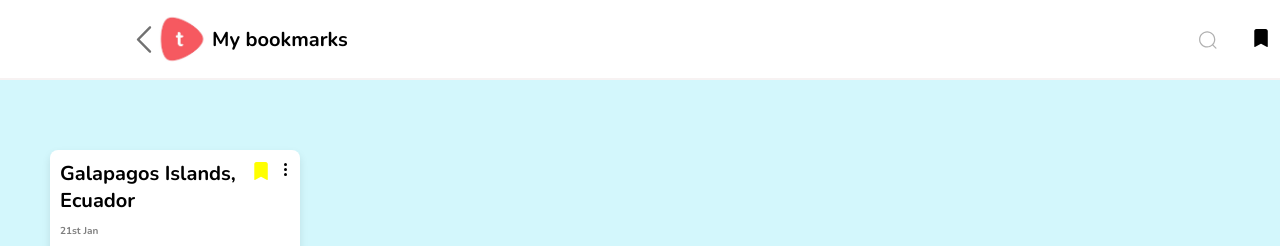
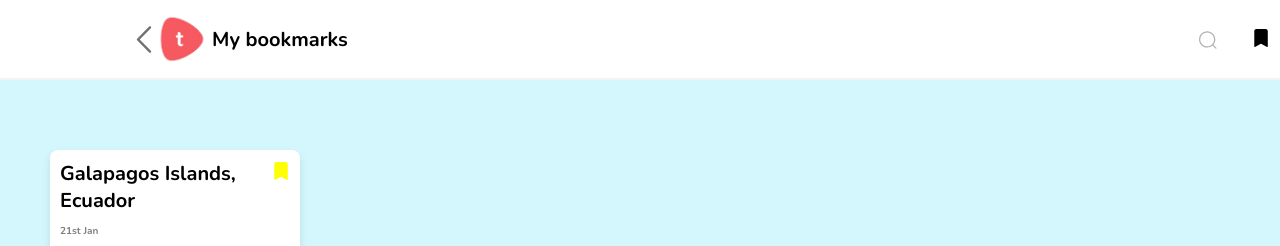
Before and after one commit to rahulvarma5297/Digital-Wall, a React (Create React App) app: page /bookmarks in a window 1280 px wide. Shown: the top 246 px of the page. Built offline with nearby package versions, Linux system fonts and the light colour scheme.

Commit message:
hide 3 dots

```diff
--- a/src/components/Board/Post.js
+++ b/src/components/Board/Post.js
@@ -10,9 +10,7 @@ const PostItem = (props) => {
   const { store, setStore } = React.useContext(AppContext);
 
   const toggleOptions = () => {
-    if (props.setToggle !== null) {
-      setShowOptions(!showOptions);
-    }
+    setShowOptions(!showOptions);
   };
   return (
     <div>
@@ -58,7 +56,12 @@ const PostItem = (props) => {
                 )}
               </div>
             </span>
-            <span className="post-icon">
+            <span
+              className="post-icon"
+              style={{
+                display: props.setToggle !== null ? "block" : "none",
+              }}
+            >
               <div
                 className="centered-dots"
                 onMouseEnter={toggleOptions}
```
